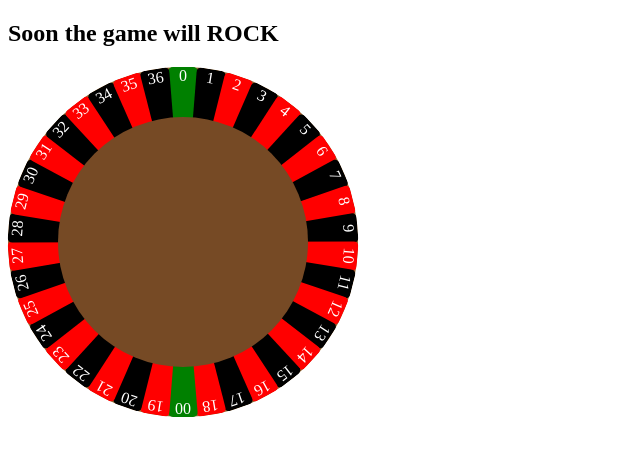
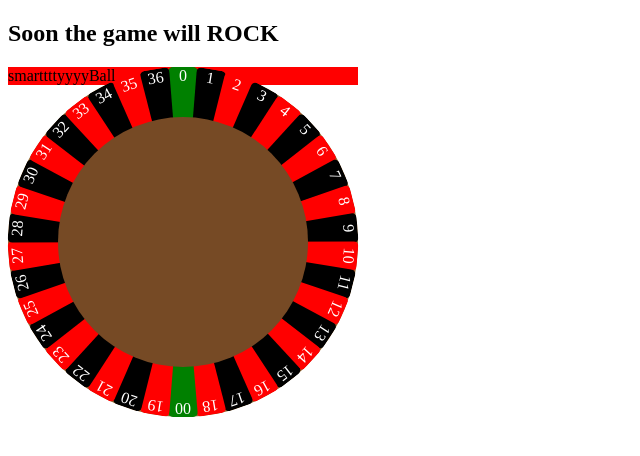
Before and after one commit to robertoalx/awesome-bet-game, a React (Create React App) app: page / in a window 1280 px wide. Shown: the top 456 px of the page, without its empty margins (0-640 px from the left). Built offline with nearby package versions, Linux system fonts and the light colour scheme.

Commit message:
Create a new component SmartBall and check if the styled-components works

```diff
--- a/src/component/circle-board/circle-board.component.jsx
+++ b/src/component/circle-board/circle-board.component.jsx
@@ -1,6 +1,7 @@
 import React from 'react'
 import { StyledCircleBoard } from './circle-board.style'
 import Slot from '../slot'
+import SmartBall from '../smartball'
 
 const CircleBoard = () => {
   const length = 18
@@ -30,7 +31,7 @@ const CircleBoard = () => {
   return (
     <StyledCircleBoard side={350}>
       {numberList.map(slot => <Slot {...slot}/>)}
-
+      <SmartBall />
     </StyledCircleBoard>
   )
 }
--- a/src/component/slot/slot.component.js
+++ b/src/component/slot/slot.component.js
@@ -1,9 +1,9 @@
 import React from 'react'
-import { StyleSlot } from './slot.style'
+import { StyledSlot } from './slot.style'
 
 const Slot = ({ number, rotate, color }) => {
   return (
-    <StyleSlot
+    <StyledSlot
       number={number}
       rotate={rotate}
       color={color}
--- a/src/component/slot/slot.style.js
+++ b/src/component/slot/slot.style.js
@@ -1,6 +1,6 @@
 import styled from 'styled-components'
 
-export const StyleSlot = styled.div`
+export const StyledSlot = styled.div`
   height: 175px;
   width: 30px;
   position: absolute;
--- /dev/null
+++ b/src/component/smartball/index.js
@@ -0,0 +1 @@
+export { default } from './smartball.component'
--- /dev/null
+++ b/src/component/smartball/smartball.component.jsx
@@ -0,0 +1,10 @@
+import React from 'react'
+import { StyledSmartBall } from './smartball.style'
+
+const SmartBall = () => {
+  return (
+    <StyledSmartBall>smarttttyyyyBall</StyledSmartBall>
+  )
+}
+
+export default SmartBall
--- /dev/null
+++ b/src/component/smartball/smartball.style.js
@@ -0,0 +1,5 @@
+import styled from 'styled-components'
+
+export const StyledSmartBall = styled.div`
+  background-color: red;
+`
```
